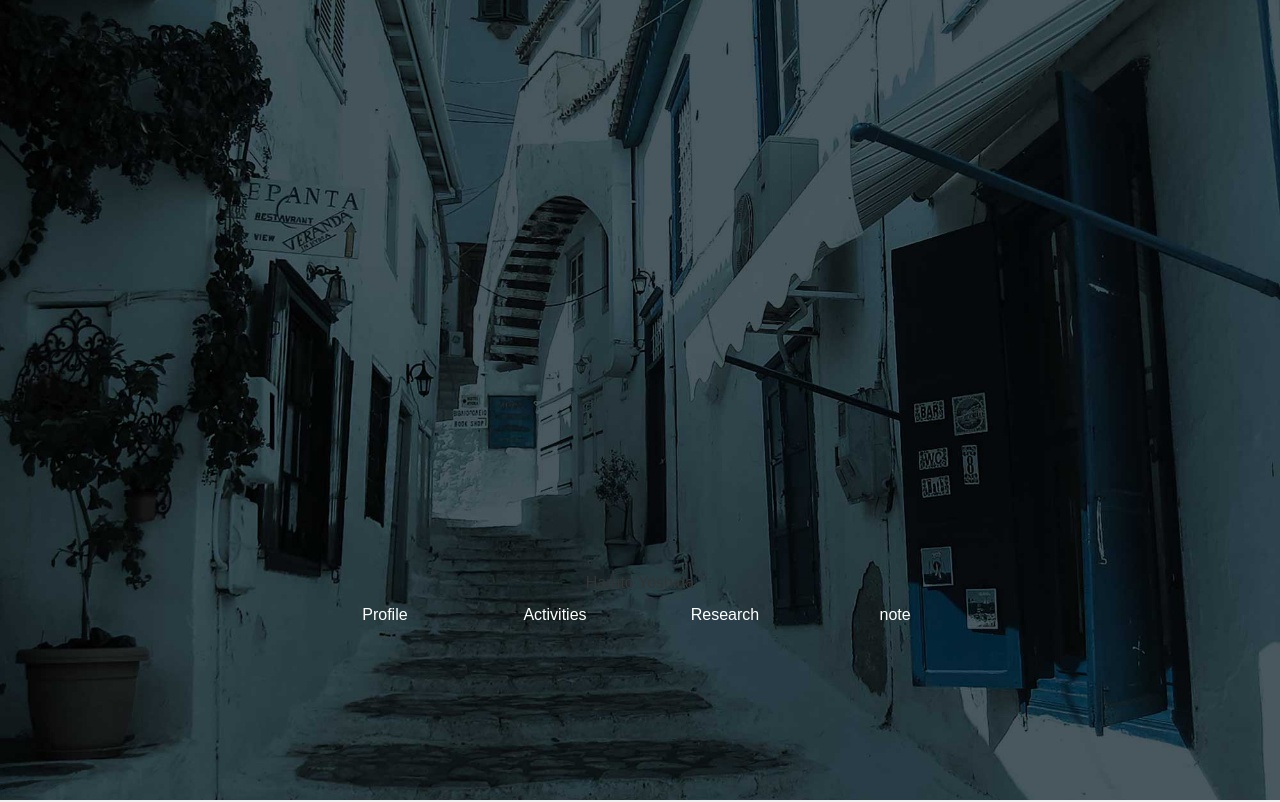
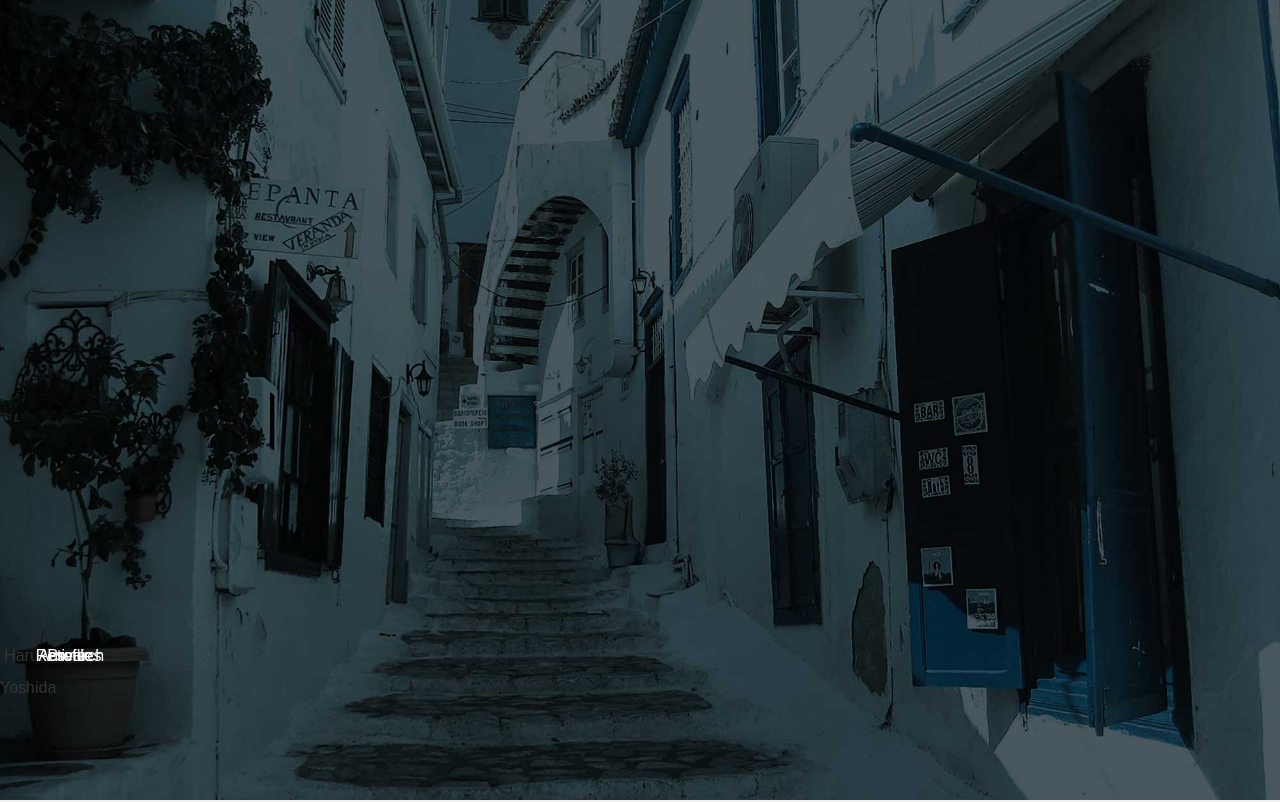
Before and after one commit to yoshida1216/yoshida.github.io, a plain HTML site: page index.html in a window 1280 px wide. Shown: the top 802 px of the page. Drawn offline with nearby package versions, Linux system fonts and the light colour scheme; a script that the page names is missing.

Commit message:
April 26

```diff
--- a/css/style.css
+++ b/css/style.css
@@ -18,7 +18,7 @@ body {
 	background: #f0f0f0;	/*背景色*/
 	-webkit-text-size-adjust: none;
 }
-h1,h2,h3,h4,h5,p,ul,ol,li,dl,dt,dd,form,figure,form {margin: 0px;padding: 0px;font-size: 100%;font-weight: normal;}
+h1,h2,h3,h4,h5,p,ul,ol,li,dl,dt,dd,form,figure,form {position:absolute; margin: 0px;padding: 0px;font-size: 100%;font-weight: normal;}
 ul {list-style-type: none;}
 ol {padding-left: 40px;padding-bottom: 15px;}
 img {border: none;max-width: 100%;height: auto;vertical-align: middle;}
```
